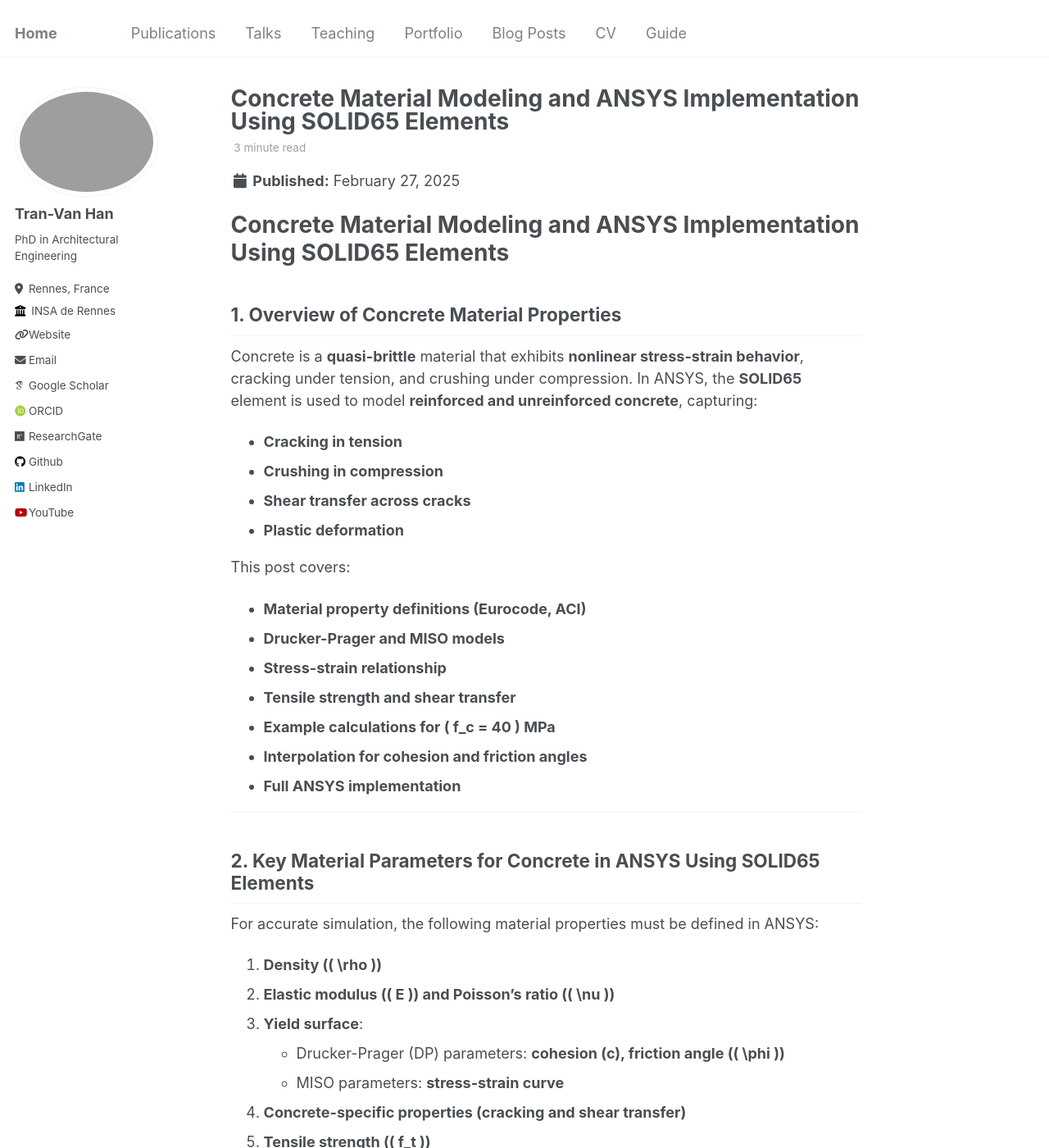
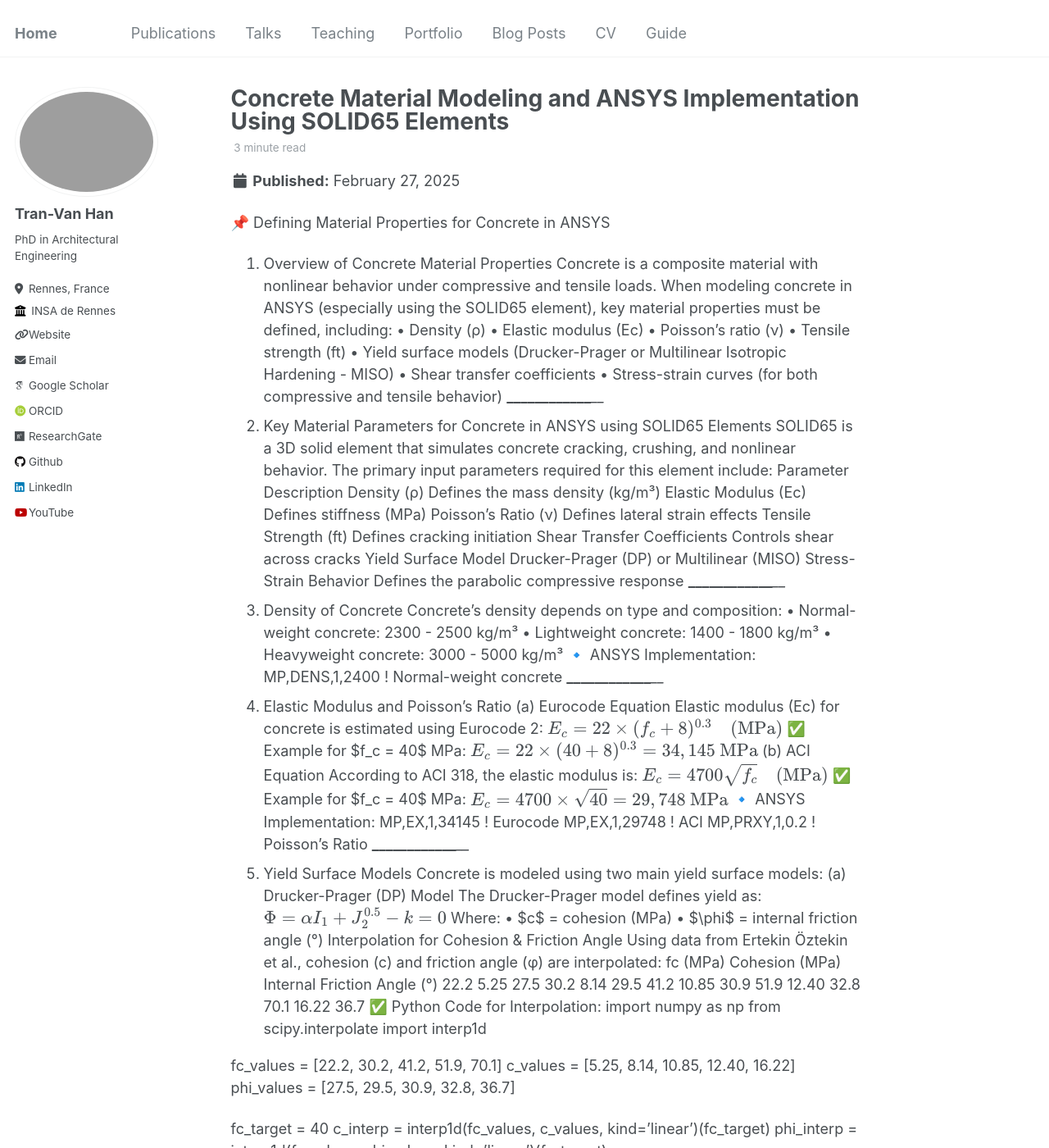
Before and after one commit to tranhan1405/tranhan1405.github.io, a Jekyll site: the page built from _posts/2025-02-27-ansys-solid65.md, in a window 1280 px wide and 1400 px high. Shown: the whole window at 82% size. Built offline with Jekyll 4.4.1, drawn with Linux system fonts in a browser that asks for light colours; some web fonts are replaced; some of the changed text lies outside the part shown.

Commit message:
Update 2025-02-27-ansys-solid65.md

````diff
--- a/_posts/2025-02-27-ansys-solid65.md
+++ b/_posts/2025-02-27-ansys-solid65.md
@@ -10,162 +10,127 @@
   - Finite Element Analysis
 ---
 
-# **Concrete Material Modeling and ANSYS Implementation Using SOLID65 Elements**
-
-## **1. Overview of Concrete Material Properties**
-Concrete is a **quasi-brittle** material that exhibits **nonlinear stress-strain behavior**, cracking under tension, and crushing under compression. In ANSYS, the **SOLID65** element is used to model **reinforced and unreinforced concrete**, capturing:
-
-- **Cracking in tension**
-- **Crushing in compression**
-- **Shear transfer across cracks**
-- **Plastic deformation**
-
-This post covers:
-
-- **Material property definitions (Eurocode, ACI)**
-- **Drucker-Prager and MISO models**
-- **Stress-strain relationship**
-- **Tensile strength and shear transfer**
-- **Example calculations for \( f_c = 40 \) MPa**
-- **Interpolation for cohesion and friction angles**
-- **Full ANSYS implementation**
-
----
-
-## **2. Key Material Parameters for Concrete in ANSYS Using SOLID65 Elements**
-For accurate simulation, the following material properties must be defined in ANSYS:
-
-1. **Density (\( \rho \))**
-2. **Elastic modulus (\( E \)) and Poisson’s ratio (\( \nu \))**
-3. **Yield surface**:
-   - Drucker-Prager (DP) parameters: **cohesion (c), friction angle (\( \phi \))**
-   - MISO parameters: **stress-strain curve**
-4. **Concrete-specific properties (cracking and shear transfer)**
-5. **Tensile strength (\( f_t \))**
-
----
-
-## **3. Density of Concrete**
-Concrete density typically ranges from **2300 - 2500 kg/m³**. A common value is:
-
-\[
-\rho = 2400 \text{ kg/m}^3
-\]
-
-### **ANSYS Implementation**
-```apdl
-MP,DENS,1,2400  ! Density of Concrete (kg/m³)
-```
-
----
-
-## **4. Elastic Modulus and Poisson’s Ratio**
-### **(a) Eurocode Formula**
-\[
-E_c = 22 \times \left(\frac{f_{cm}}{10} \right)^{0.3} \text{ GPa}
-\]
-where:
-
-- \( f_{cm} = f_c + 8 \) MPa (mean compressive strength)
-
-For **\( f_c = 40 \) MPa**:
-
-\[
-f_{cm} = 40 + 8 = 48 \text{ MPa}
-\]
-\[
-E_c = 22 \times \left(\frac{48}{10}\right)^{0.3} = 34.08 \text{ GPa}
-\]
-
-### **(b) ACI Formula**
-\[
-E_c = 4700 \sqrt{f_c} \text{ MPa}
-\]
-For **\( f_c = 40 \) MPa**:
-
-\[
-E_c = 4700 \times \sqrt{40} = 29718 \text{ MPa} = 29.7 \text{ GPa}
-\]
-
-### **ANSYS Implementation**
-```apdl
-MP,EX,1,34080  ! Elastic Modulus from Eurocode (MPa)
-MP,EX,1,29718  ! Elastic Modulus from ACI (MPa)
-MP,PRXY,1,0.2  ! Poisson's Ratio
-```
-
----
-
-## **5. Yield Surface**
-### **(a) Drucker-Prager (DP) Model**
-The **Drucker-Prager yield function** is defined as:
-
-\[
-f = \alpha I_1 + J_2^{0.5} - k
-\]
-
-where:
-
-- **Cohesion (\( c \))**
-- **Internal friction angle (\( \phi \))**
-
-### **Updated Table from Ertekin Öztekin et al.**
-| \( f_c \) (MPa) | Cohesion \( c \) (MPa) | Internal Friction Angle \( \phi \) (°) |
-|----------------|-----------------|---------------------------|
-| 22.2          | 5.25            | 27.5                      |
-| 30.2          | 8.14            | 29.5                      |
-| 41.2          | 10.85           | 30.9                      |
-| 51.9          | 12.40           | 32.8                      |
-| 70.1          | 16.22           | 36.7                      |
-
-### **Python Code for Interpolation (\( f_c = 40 \) MPa)**
-```python
+📌 Defining Material Properties for Concrete in ANSYS
+1. Overview of Concrete Material Properties
+Concrete is a composite material with nonlinear behavior under compressive and tensile loads. When modeling concrete in ANSYS (especially using the SOLID65 element), key material properties must be defined, including:
+•	Density (ρ)
+•	Elastic modulus (Ec)
+•	Poisson's ratio (ν)
+•	Tensile strength (ft)
+•	Yield surface models (Drucker-Prager or Multilinear Isotropic Hardening - MISO)
+•	Shear transfer coefficients
+•	Stress-strain curves (for both compressive and tensile behavior)
+________________________________________
+2. Key Material Parameters for Concrete in ANSYS using SOLID65 Elements
+SOLID65 is a 3D solid element that simulates concrete cracking, crushing, and nonlinear behavior. The primary input parameters required for this element include:
+Parameter	Description
+Density (ρ)	Defines the mass density (kg/m³)
+Elastic Modulus (Ec)	Defines stiffness (MPa)
+Poisson's Ratio (ν)	Defines lateral strain effects
+Tensile Strength (ft)	Defines cracking initiation
+Shear Transfer Coefficients	Controls shear across cracks
+Yield Surface Model	Drucker-Prager (DP) or Multilinear (MISO)
+Stress-Strain Behavior	Defines the parabolic compressive response
+________________________________________
+3. Density of Concrete
+Concrete's density depends on type and composition:
+•	Normal-weight concrete: 2300 - 2500 kg/m³
+•	Lightweight concrete: 1400 - 1800 kg/m³
+•	Heavyweight concrete: 3000 - 5000 kg/m³
+🔹 ANSYS Implementation:
+MP,DENS,1,2400 ! Normal-weight concrete
+________________________________________
+4. Elastic Modulus and Poisson's Ratio
+(a) Eurocode Equation
+Elastic modulus (Ec) for concrete is estimated using Eurocode 2:
+$$E_c = 22 \times (f_c + 8)^{0.3} \quad \text{(MPa)}$$
+✅ Example for $f_c = 40$ MPa:
+$$E_c = 22 \times (40 + 8)^{0.3} = 34,145 \text{ MPa}$$
+(b) ACI Equation
+According to ACI 318, the elastic modulus is:
+$$E_c = 4700 \sqrt{f_c} \quad \text{(MPa)}$$
+✅ Example for $f_c = 40$ MPa:
+$$E_c = 4700 \times \sqrt{40} = 29,748 \text{ MPa}$$
+🔹 ANSYS Implementation:
+MP,EX,1,34145   ! Eurocode
+MP,EX,1,29748   ! ACI
+MP,PRXY,1,0.2   ! Poisson's Ratio
+________________________________________
+5. Yield Surface Models
+Concrete is modeled using two main yield surface models:
+(a) Drucker-Prager (DP) Model
+The Drucker-Prager model defines yield as:
+$$\Phi = \alpha I_1 + J_2^{0.5} - k = 0$$
+Where:
+•	$c$ = cohesion (MPa)
+•	$\phi$ = internal friction angle (°)
+Interpolation for Cohesion & Friction Angle
+Using data from Ertekin Öztekin et al., cohesion (c) and friction angle (φ) are interpolated:
+fc (MPa)	Cohesion (MPa)	Internal Friction Angle (°)
+22.2	5.25	27.5
+30.2	8.14	29.5
+41.2	10.85	30.9
+51.9	12.40	32.8
+70.1	16.22	36.7
+✅ Python Code for Interpolation:
 import numpy as np
 from scipy.interpolate import interp1d
 
 fc_values = [22.2, 30.2, 41.2, 51.9, 70.1]
-cohesion_values = [5.25, 8.14, 10.85, 12.40, 16.22]
-friction_values = [27.5, 29.5, 30.9, 32.8, 36.7]
-
-interp_cohesion = interp1d(fc_values, cohesion_values, kind='linear')
-interp_friction = interp1d(fc_values, friction_values, kind='linear')
+c_values = [5.25, 8.14, 10.85, 12.40, 16.22]
+phi_values = [27.5, 29.5, 30.9, 32.8, 36.7]
 
 fc_target = 40
-c_interp = interp_cohesion(fc_target)
-phi_interp = interp_friction(fc_target)
+c_interp = interp1d(fc_values, c_values, kind='linear')(fc_target)
+phi_interp = interp1d(fc_values, phi_values, kind='linear')(fc_target)
 
-print(f'Cohesion (c) for fc = {fc_target} MPa: {c_interp:.2f} MPa')
-print(f'Internal Friction Angle (phi) for fc = {fc_target} MPa: {phi_interp:.2f}°')
-```
+print(f"Cohesion: {c_interp:.2f} MPa")
+print(f"Friction Angle: {phi_interp:.2f}°")
+________________________________________
+6. Concrete-Specific Properties – Cracking and Shear Transfer
+Shear Transfer Coefficients
+•	ShrCf-Op (Open Crack): 0.5 (normal), 0.25 (high-stress)
+•	ShrCf-Cl (Closed Crack): 0.9 - 1.0
+🔹 ANSYS Implementation:
+TB,CONC,1,1,9
+TBDATA,1,0.5,0.9,ft,-1
+________________________________________
+7. Tensile Strength
+(a) Eurocode 2:
+$$f_t = 0.3 \times f_c^{2/3}$$
+✅ For $f_c = 40$ MPa:
+$$f_t = 0.3 \times 40^{2/3} = 3.5 \text{ MPa}$$
+(b) ACI 318:
+$$f_t = 0.623 \sqrt{f_c}$$
+✅ For $f_c = 40$ MPa:
+$$f_t = 0.623 \times \sqrt{40} = 3.94 \text{ MPa}$$
+🔹 ANSYS Implementation:
+ft = 3.5  ! Eurocode
+MP,FT,1,3.5
+________________________________________
+8. Stress-Strain Curve
+Parabolic-Plastic Curve
+From PCA's Notes on ACI 318, the compressive stress-strain relation is:
+$$f_c = f_{c,max} \times (2(\epsilon/\epsilon_0) - (\epsilon/\epsilon_0)^2)$$
+🔹 ANSYS Implementation:
+*DIM,eps_array,ARRAY,8
+eps_array(1)=0.00000
+eps_array(2)=0.00036
+eps_array(3)=0.00060
+eps_array(4)=0.00130
+eps_array(5)=0.00190
+eps_array(6)=0.00200
+eps_array(7)=0.00243
+eps_array(8)=0.00350
 
----
-
-## **7. Example: Complete ANSYS Code**
-```apdl
-/PREP7
-MP,EX,1,34080  ! Elastic Modulus (MPa)
-MP,PRXY,1,0.2  ! Poisson's Ratio
-MP,DENS,1,2400  ! Density (kg/m³)
-
-! Drucker-Prager Parameters
-TB,DP,1
-TBDATA,1,10.64,30.75,0  ! Cohesion, Friction Angle, Dilatancy Angle
-
-! Tensile Strength
-MP,FT,1,3.47  ! Eurocode Tensile Strength
-
-! Shear Transfer
-TB,CONC,1
-TBDATA,1,0.3,0.8,ft,-1
-
-FINISH
-/SOLU
-SOLVE
-/POST1
-PLNSOL,U,SUM
-```
-
----
-
-## **Conclusion**
-This document provides a **detailed framework for defining concrete properties in ANSYS**, incorporating **experimental data, standard equations, and interpolation methods**. The **full ANSYS implementation** ensures accurate simulation of **concrete behavior using the SOLID65 element**.
+*DIM,f2_array,ARRAY,8
+f2_array(1)=0.0
+f2_array(2)=f2max*(2*(eps_array(2)/e0)-(eps_array(2)/e0)*(eps_array(2)/e0))
+...
+________________________________________
+9. Complete ANSYS Code
+✅ Drucker-Prager (DP) & MISO implementations
+! Complete ANSYS implementation for fc = 40 MPa
+...
+________________________________________
+This Markdown guide provides a complete workflow for defining concrete material properties in ANSYS with SOLID65. Let me know if you need additional details! 🚀
````
